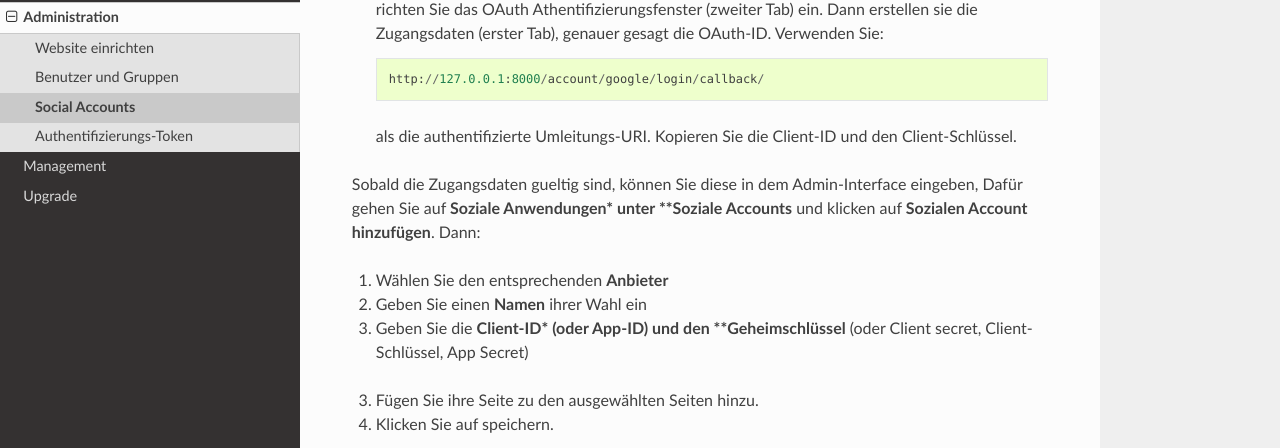
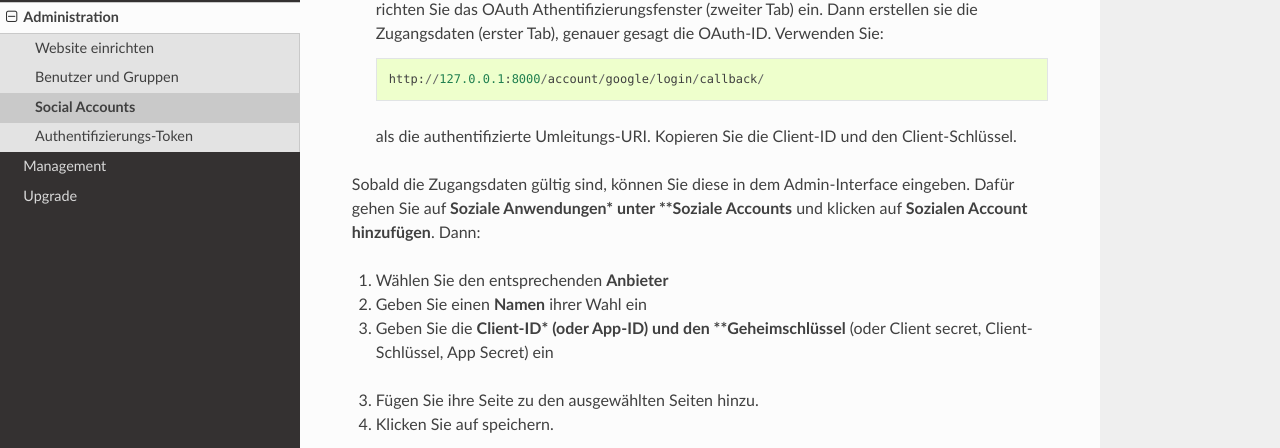
Before and after one commit to rdmorganiser/rdmo-docs-de, a Sphinx documentation site: the page built from docs/administration/allauth.rst, in a window 1280 px wide and 900 px high, scrolled down 879 px. Shown: the part 250-698 px from the top of the window. Built offline with Sphinx 7.4.7 and the Read the Docs theme 2.0.0, drawn with Linux system fonts in a browser that asks for light colours.

Commit message:
Update allauth.rst

```diff
--- a/docs/administration/allauth.rst
+++ b/docs/administration/allauth.rst
@@ -38,14 +38,14 @@ Google
 
     als die authentifizierte Umleitungs-URI. Kopieren Sie die Client-ID und den Client-Schlüssel.
 
-Sobald die Zugangsdaten gueltig sind, können Sie diese in dem Admin-Interface eingeben, Dafür gehen Sie auf **Soziale Anwendungen* unter **Soziale Accounts** und klicken auf **Sozialen Account hinzufügen**. Dann:
+Sobald die Zugangsdaten gültig sind, können Sie diese in dem Admin-Interface eingeben. Dafür gehen Sie auf **Soziale Anwendungen* unter **Soziale Accounts** und klicken auf **Sozialen Account hinzufügen**. Dann:
 
 1. Wählen Sie den entsprechenden **Anbieter**
 
 2. Geben Sie einen **Namen** ihrer Wahl ein
 
-3. Geben Sie die **Client-ID* (oder App-ID) und den **Geheimschlüssel** (oder Client secret, Client-Schlüssel, App Secret)
+3. Geben Sie die **Client-ID* (oder App-ID) und den **Geheimschlüssel** (oder Client secret, Client-Schlüssel, App Secret) ein
 
-3. Fügen Sie  ihre Seite zu den ausgewählten Seiten hinzu.
+3. Fügen Sie ihre Seite zu den ausgewählten Seiten hinzu.
 
 4. Klicken Sie auf speichern.
```
